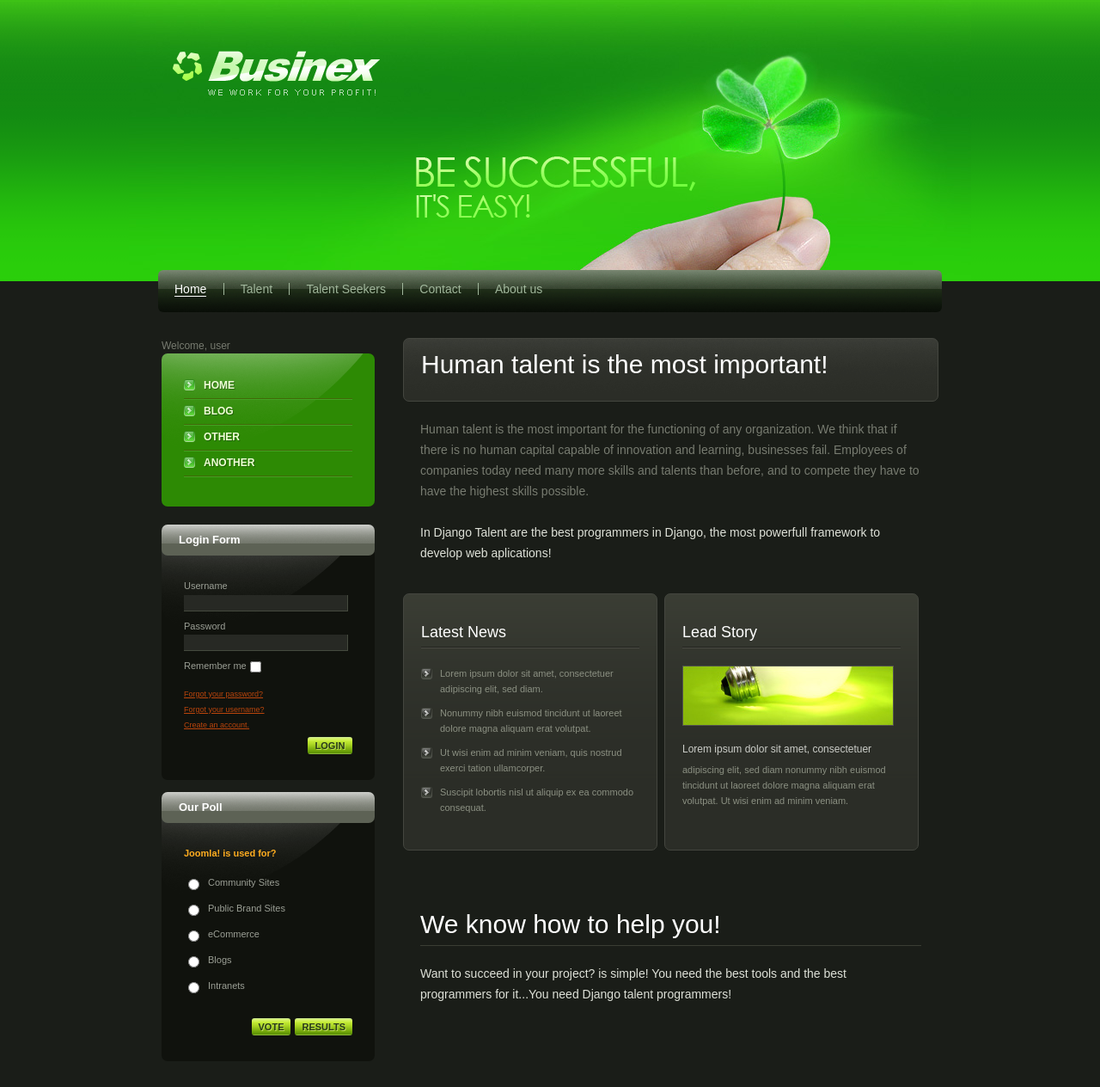
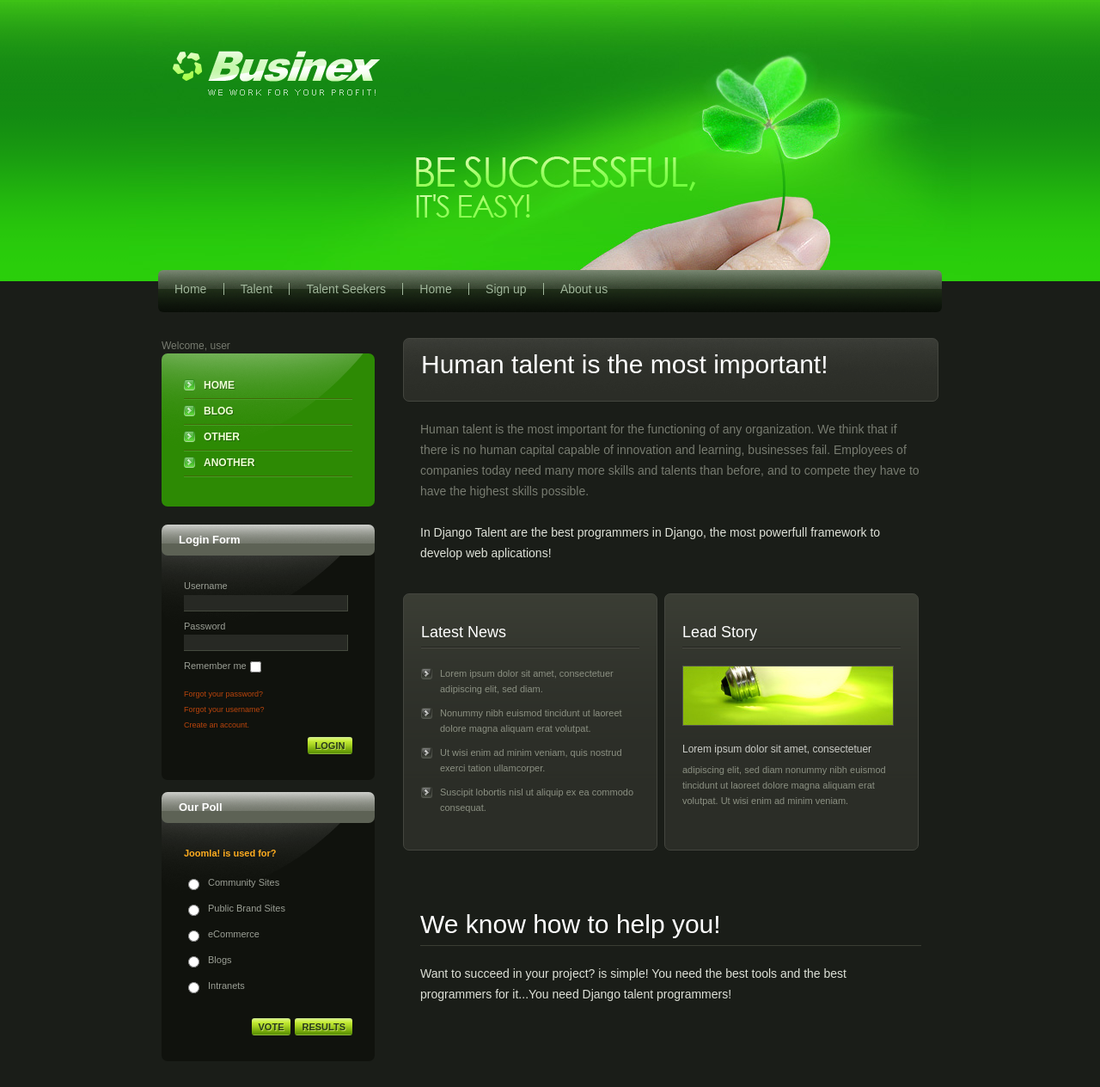
Before and after one commit to RackHacks/djangotalents.com, a Django app: page / in a window 1280 px wide. Shown: the top 1264 px of the page at 86% size. Run offline with Django 3.2, Linux system fonts and the light colour scheme.

Commit message:
S #2 - Some css rules

```diff
--- a/jobsite/main/static/main/css/style.css
+++ b/jobsite/main/static/main/css/style.css
@@ -28,6 +28,7 @@ html, body { height:100%;}
 a {
 	color:#ba450c;
 	outline:none;
+	text-decoration:none;
 	}
 a:hover{
 	text-decoration:none;
@@ -111,27 +112,32 @@ a:hover{
 	-moz-border-radius:6px;
 	-webkit-border-radius:6px;
 	behavior:url(js/PIE.htc);
+	text-decoration: none !important;
 	}
 	.header-wrap nav ul {
 		padding:13px 0 18px 0;
+		text-decoration: none !important;
 		}
 		.header-wrap nav ul li {
 			border-left:1px solid #a1b79c;
 			padding:0 16px 0 19px;
 			display:inline;
+			text-decoration: none !important;
 			}
 		.header-wrap nav ul li:first-child {
 			border-left:none;
+			text-decoration: none !important;
 			}
 			.header-wrap nav ul li a {
 				font-size:14px;
 				color:#a1b79c;
-				text-decoration:none;
+				text-decoration: none !important;
 				}
 			.header-wrap nav ul li a:hover,
 			.header-wrap nav ul li a.current{
 				border-bottom:1px solid #fff;
 				color:#fff;
+				text-decoration: none;
 				}
 
 
@@ -243,7 +249,7 @@ article {
 					text-decoration:none;
 					}
 				article > header .post-meta .author a:hover {
-					text-decoration:underline;
+					text-decoration:none;
 					}
 
 			article > header .post-meta .date {
@@ -277,7 +283,7 @@ ul.menu li {
 		text-decoration:none;
 		}
 	ul.menu li a:hover {
-		text-decoration:underline;
+		text-decoration:none;
 		}
 ul.menu li.last {
 	background:none;
@@ -310,7 +316,7 @@ ul.menu li.last {
 	text-decoration:none;
 	}
 .link1:hover {
-	text-decoration:underline;
+	text-decoration:none;
 	}
 	.link1 em {
 		display:block;
--- a/jobsite/main/templates/index.html
+++ b/jobsite/main/templates/index.html
@@ -7,10 +7,11 @@
         <div class="slogan"><img src="{{ STATIC_URL }}main/css/images/slogan.png" alt=""></div>
         <nav>
             <ul>
-            <li><a href="index.html" class="current">Home</a></li>
+            <li><a href="index.html">Home</a></li>
             <li><a href="index-1.html">Talent</a></li>
             <li><a href="index-2.html">Talent Seekers</a></li>
-            <li><a href="index-3.html">Contact</a></li>
+			<li><a href="index.html">Home</a></li>
+            <li><a href="index-3.html">Sign up</a></li>
             <li><a href="index-4.html">About us</a></li>
           </ul>
         </nav>
```
